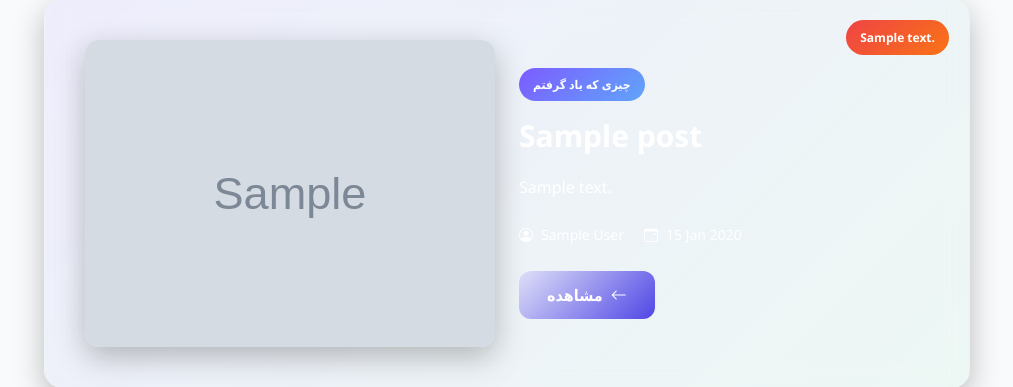
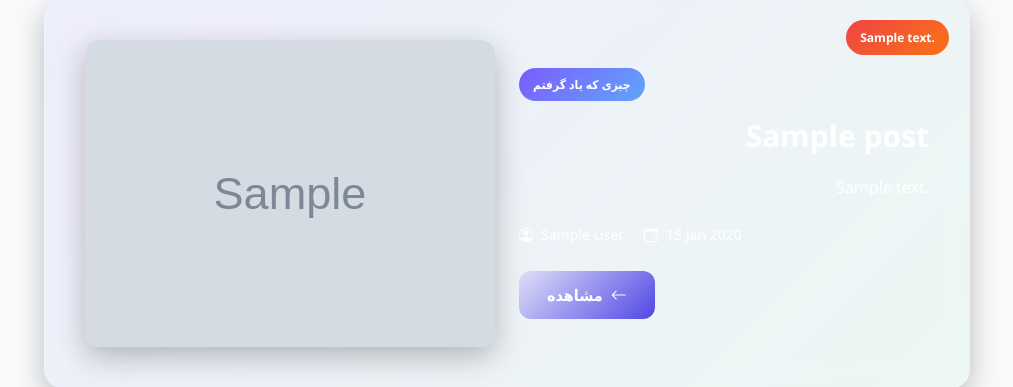
Before and after one commit to psh8714/pnexify, a Django app: template blog/templates/blog/index.html in a window 1280 px wide. Shown: the part 1019-1406 px from the top of the page, without its empty margins (133-1146 px from the left). Run offline with Django 5.2, Linux system fonts and the light colour scheme; tables that the repository leaves empty hold one stand-in row (values such as "Sample post"); the template is opened without the code that fills it: values that come from a table or form of the project are taken from there, most other values are stand-ins (such as "Sample title", 1, 10 or a date in 2020); grey boxes marked "Sample" are stand-in pictures; parts of the project's set-up code (start-up, migrations or seed data) failed here and were passed over; some libraries are stand-ins or nearby versions.

Commit message:
Update index.html

```diff
--- a/blog/templates/blog/index.html
+++ b/blog/templates/blog/index.html
@@ -881,8 +881,8 @@
                                 </div>
                                 <div class="col-md-6 d-flex flex-column justify-content-center">
                                     <span class="category-badge">{{ post.get_category_display }}</span>
-                                    <h3 class="featured-title">{{ post.title }}</h3>
-                                    <p class="featured-description">
+                                    <h3 class="featured-title" style="direction: rtl;unicode-bidi: plaintext;text-align: right;">{{ post.title }}</h3>
+                                    <p class="featured-description" style="direction: rtl;unicode-bidi: plaintext;text-align: right;">
                                         {{ post.description | truncatewords:30 }}
                                     </p>
                                     <div class="featured-meta mb-4">
```
